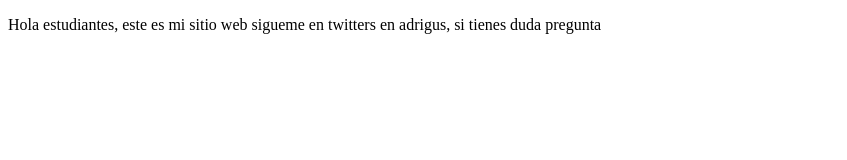
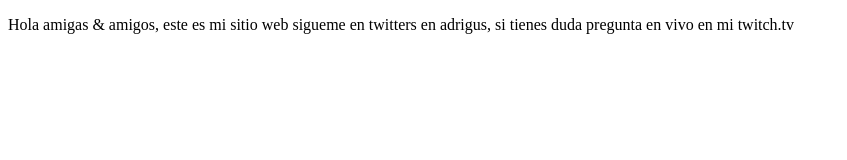
Before and after one commit to adrigus/proyectoDemoCursoPrework, a plain HTML site: page index.html in a window 1280 px wide. Shown: the whole page, without its empty margins (0-847 px from the left). Drawn offline with Linux system fonts and the light colour scheme.

Commit message:
cambios agregamois sitio de twitch

```diff
--- a/index.html
+++ b/index.html
@@ -7,8 +7,8 @@
     <title>Hola Mundo</title>
 </head>
 <body>
-    <p>Hola estudiantes, este es mi sitio web
-        sigueme en twitters en adrigus, si tienes duda pregunta
+    <p>Hola amigas & amigos, este es mi sitio web
+        sigueme en twitters en adrigus, si tienes duda pregunta en vivo en mi twitch.tv
     </p>
 </body>
 </html>
```
